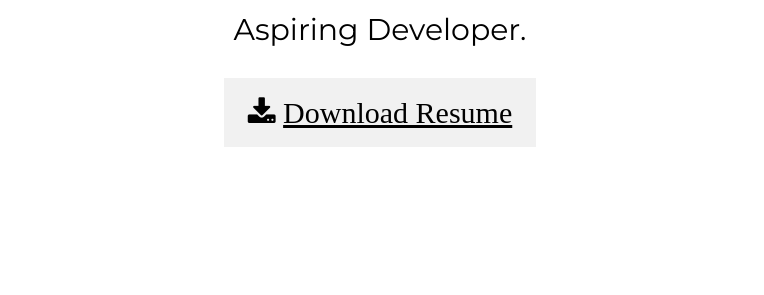
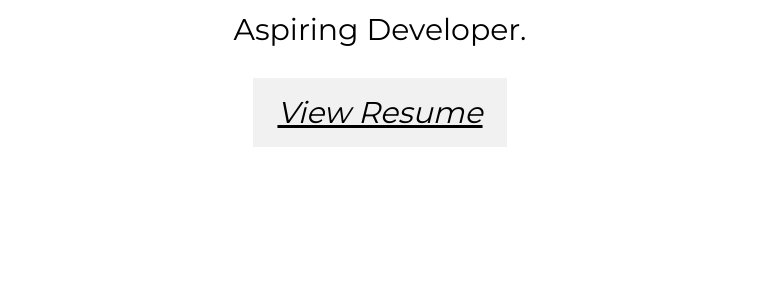
Before and after one commit to reeeeeee-dev/akomand.github.io, a plain HTML site: page index.html in a window 1280 px wide. Shown: the part 249-544 px from the top of the page, 516-1280 px from the left. Drawn offline with nearby package versions, Linux system fonts and the light colour scheme; some packages are replaced by stand-ins of ours.

Commit message:
ChangeFInal

```diff
--- a/index.html
+++ b/index.html
@@ -279,8 +279,8 @@ body, h1,h2,h3,h4,h5,h6 {font-family: "Montserrat", sans-serif}
     <img src="/w3images/profile_girl.jpg" class="image hide-large hide-small round" style="display:block;width:60%;margin:auto;">
     <img src="/w3images/profile_girl.jpg" class="image hide-large hide-medium round" width="1000" height="1333">
     <h2 class="button light-grey padding-large margin-top">
-      <i class="fa fa-download">
-      	<a href="http://aneeshkomanduri.me/resume/Official_Resume.docx" target="_blank">Download Resume</a>
+      <i class="viewResume">
+      	<a href="http://aneeshkomanduri.me/resume/Official_Resume.pdf" target="_blank">View Resume</a>
       </i>
     </h2>
   </header>
```
Also changed, not shown: 1 other file.
